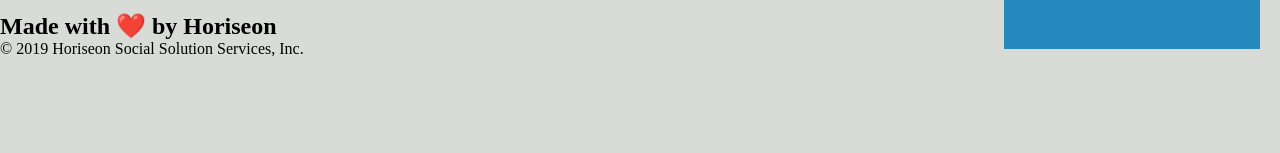
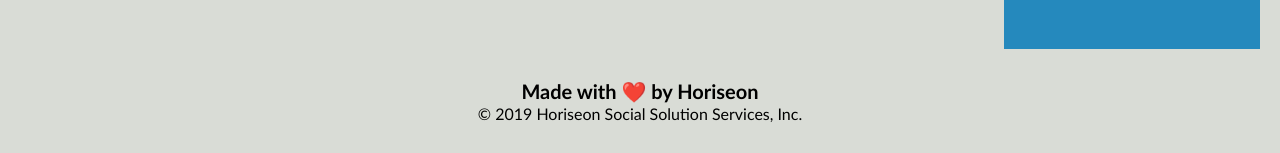
Before and after one commit to janekv20/horiseon-challenge-1, a plain HTML site: page index.html in a window 1280 px wide. Shown: the part 1870-2023 px from the top of the page. Before the commit the page ends 1928 px from the top, so only its background shows below. Drawn offline with Linux system fonts and the light colour scheme.

Commit message:
updated CSS footer selector

```diff
--- a/assets/css/style.css
+++ b/assets/css/style.css
@@ -43,14 +43,14 @@ header nav ul li {
 }
 /*Header Style End*/
 
-.footer {
+footer {
     padding: 30px;
     clear: both;
     font-family: 'Trebuchet MS', 'Lucida Sans Unicode', 'Lucida Grande', 'Lucida Sans', Arial, sans-serif;
     text-align: center;
 }
 
-.footer h2 {
+footer h2 {
     font-size: 20px;
 }
 
```
